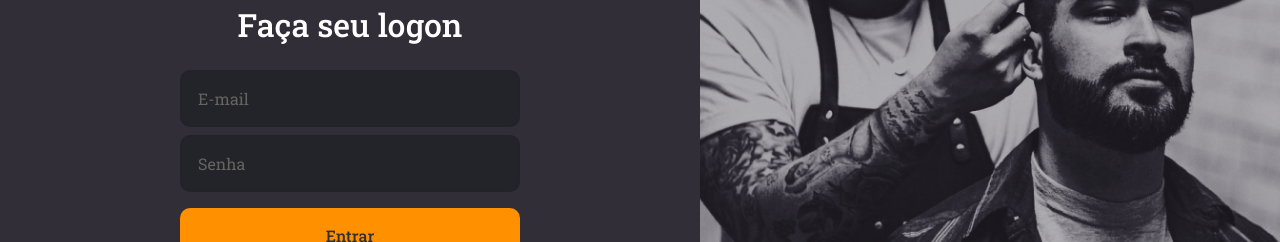
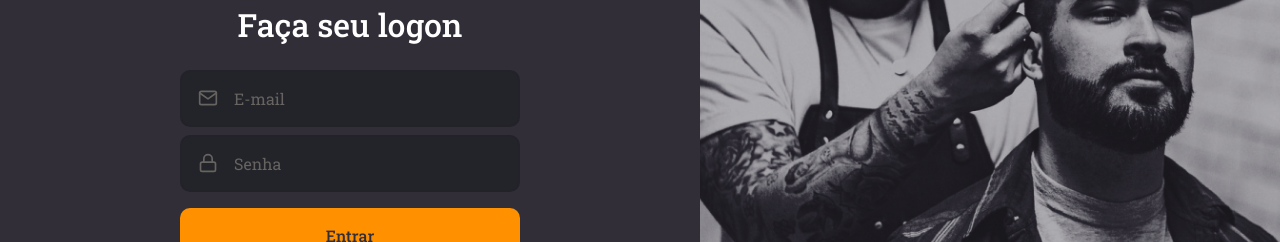
Before and after one commit to rianperassoli/bootcamp-goStack-goBarber, a React (Create React App) app in the folder web/: page / in a window 1280 px wide. Shown: the part 289-531 px from the top of the page. Built offline with nearby package versions, Linux system fonts and the light colour scheme.

Commit message:
Passa componentes input e button da pagina signIn para componentes reutilzaveis

```diff
--- /dev/null
+++ b/web/src/components/Button/index.tsx
@@ -0,0 +1,13 @@
+import React, { ButtonHTMLAttributes } from 'react'
+
+import { Container } from './styles'
+
+type ButtonProps = ButtonHTMLAttributes<HTMLButtonElement>
+
+const Button: React.FC<ButtonProps> = ({ children, ...rest }) => (
+  <Container type="button" {...rest}>
+    {children}
+  </Container>
+)
+
+export default Button
--- /dev/null
+++ b/web/src/components/Button/styles.ts
@@ -0,0 +1,19 @@
+import styled from 'styled-components'
+import { shade } from 'polished'
+
+export const Container = styled.button`
+  background: #ff9000;
+  height: 56px;
+  border-radius: 10px;
+  border: 0;
+  padding: 0 16px;
+  color: #312e38;
+  width: 100%;
+  font-weight: 500;
+  margin-top: 16px;
+  transition: background-color 0.2s;
+
+  &:hover {
+    background: ${shade(0.2, '#ff9000')};
+  }
+`
--- /dev/null
+++ b/web/src/components/Input/index.tsx
@@ -0,0 +1,18 @@
+import React, { InputHTMLAttributes } from 'react'
+import { IconBaseProps } from 'react-icons'
+
+import { Container } from './styles'
+
+interface InputProps extends InputHTMLAttributes<HTMLInputElement> {
+  name: string
+  icon: React.ComponentType<IconBaseProps>
+}
+
+const Input: React.FC<InputProps> = ({ icon: Icon, ...rest }) => (
+  <Container>
+    {Icon && <Icon size={20} />}
+    <input {...rest} />
+  </Container>
+)
+
+export default Input
--- /dev/null
+++ b/web/src/components/Input/styles.ts
@@ -0,0 +1,32 @@
+import styled from 'styled-components'
+
+export const Container = styled.div`
+  background: #232429;
+  border-radius: 10px;
+  border: 2px solid #232129;
+  padding: 16px;
+  width: 100%;
+  color: #666360;
+
+  display: flex;
+  align-items: center;
+
+  & + div {
+    margin-top: 8px;
+  }
+
+  input {
+    flex: 1;
+    border: 0;
+    background: transparent;
+    color: #f4ede8;
+
+    &::placeholder {
+      color: #666360;
+    }
+  }
+
+  svg {
+    margin-right: 16px;
+  }
+`
--- a/web/src/pages/SignIn/index.tsx
+++ b/web/src/pages/SignIn/index.tsx
@@ -1,9 +1,12 @@
 import React from 'react'
-import { FiLogIn } from 'react-icons/fi'
+import { FiLogIn, FiMail, FiLock } from 'react-icons/fi'
 
 import logoImg from '../../assets/logo.svg'
 
 import { Container, Content, Background } from './styles'
+
+import Input from '../../components/Input'
+import Button from '../../components/Button'
 
 const SignIn: React.FC = () => (
   <Container>
@@ -13,11 +16,16 @@
       <form>
         <h1>Faça seu logon</h1>
 
-        <input placeholder="E-mail" />
+        <Input name="email" icon={FiMail} placeholder="E-mail" />
 
-        <input type="password" placeholder="Senha" />
+        <Input
+          name="password"
+          icon={FiLock}
+          type="password"
+          placeholder="Senha"
+        />
 
-        <button type="submit">Entrar</button>
+        <Button type="submit">Entrar</Button>
 
         <a href="forgot">Esqueci minha senha</a>
       </form>
--- a/web/src/pages/SignIn/styles.ts
+++ b/web/src/pages/SignIn/styles.ts
@@ -27,40 +27,6 @@
 
     h1 {
       margin-bottom: 24px;
-    }
-
-    input {
-      background: #232429;
-      border-radius: 10px;
-      border: 2px solid #232129;
-      padding: 16px;
-      width: 100%;
-      color: #f4ede8;
-
-      &::placeholder {
-        color: #666360;
-      }
-
-      & + input {
-        margin-top: 8px;
-      }
-    }
-
-    button {
-      background: #ff9000;
-      height: 56px;
-      border-radius: 10px;
-      border: 0;
-      padding: 0 16px;
-      color: #312e38;
-      width: 100%;
-      font-weight: 500;
-      margin-top: 16px;
-      transition: background-color 0.2s;
-
-      &:hover {
-        background: ${shade(0.2, '#ff9000')};
-      }
     }
 
     a {
```
